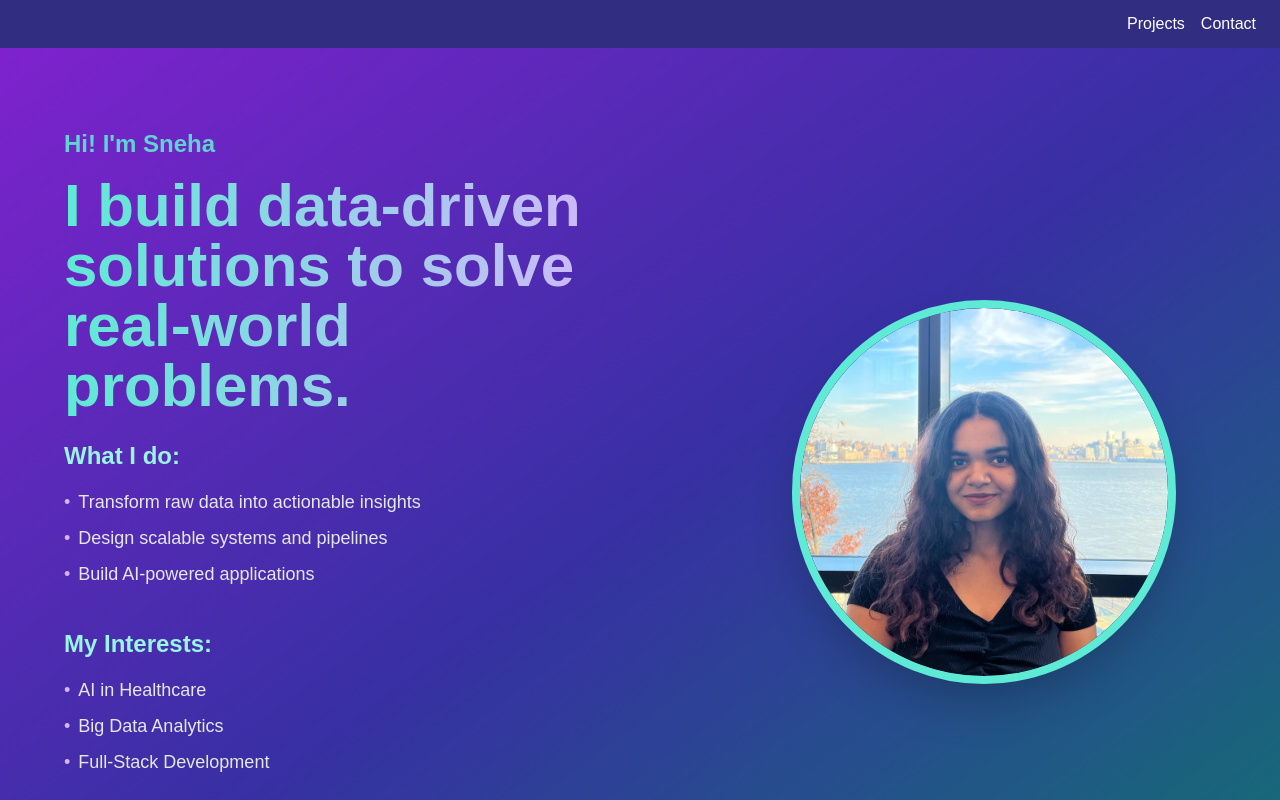
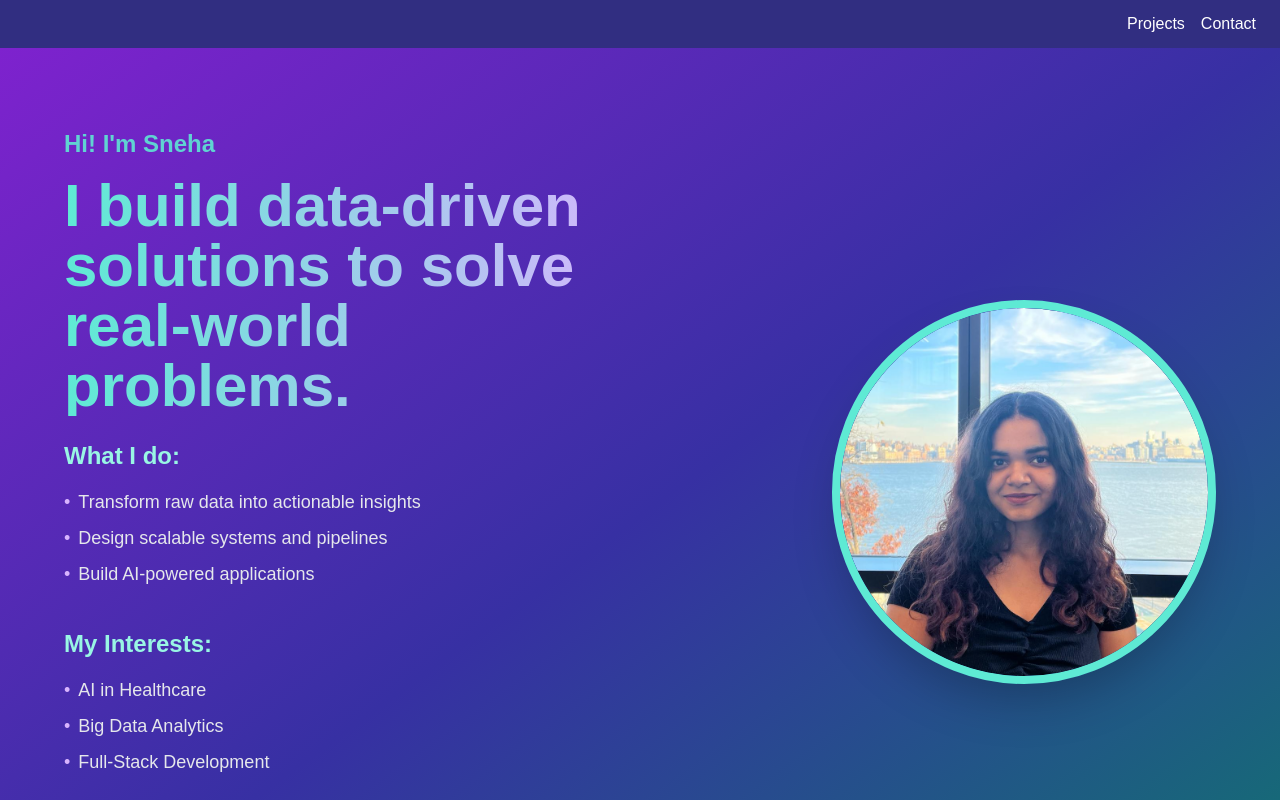
Before and after one commit to SnehaDharne/SnehaDharne, a Next.js app: page / in a window 1280 px wide. Shown: the top 800 px of the page. Built offline with nearby package versions, Linux system fonts and the light colour scheme.

Commit message:
resume added

```diff
--- a/src/components/Hero.js
+++ b/src/components/Hero.js
@@ -1,4 +1,5 @@
 import Image from 'next/image'
+import Link from 'next/link'
 import { ArrowRight } from 'lucide-react'
 
 const Button = ({ children, className, ...props }) => (
@@ -46,17 +47,22 @@ export default function Hero() {
               </ul>
             </div>
             <div className="flex flex-col sm:flex-row items-center justify-center lg:justify-start  space-y-4 sm:space-y-0 sm:space-x-4">
+            <Link href="#projects" className="hover:text-gray-300">
               <Button className="bg-teal-500  hover:bg-teal-600 text-white">
                 View My Projects
                 <ArrowRight className="inline-block ml-2 h-5 w-5" />
               </Button>
+            </Link>
+            <a href = '/Resume-SnehaDharne.docx' download>
               <Button className="bg-purple-500 hover:bg-purple-600 text-white">
+
                 Download Resume
               </Button>
+              </a>
             </div>
           </div>
           <div className="lg:w-1/2 flex justify-center lg:justify-end">
-            <div className="relative w-72 h-72 lg:w-96 lg:h-96 rounded-full overflow-hidden mr-10 border-8 border-teal-300 shadow-2xl transition-transform duration-300 hover:scale-105">
+            <div className="relative w-72 h-72 lg:w-96 lg:h-96 rounded-full overflow-hidden  border-8 border-teal-300 shadow-2xl transition-transform duration-300 hover:scale-105">
               <Image
                 src="/image.png"
                 alt="Sneha Dharne"
```
Also changed, not shown: 1 other file (tests, documents, lock files or other folders).
